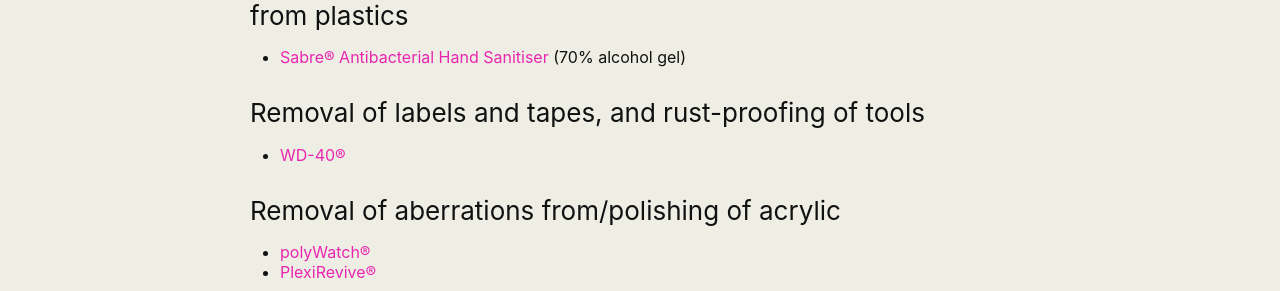
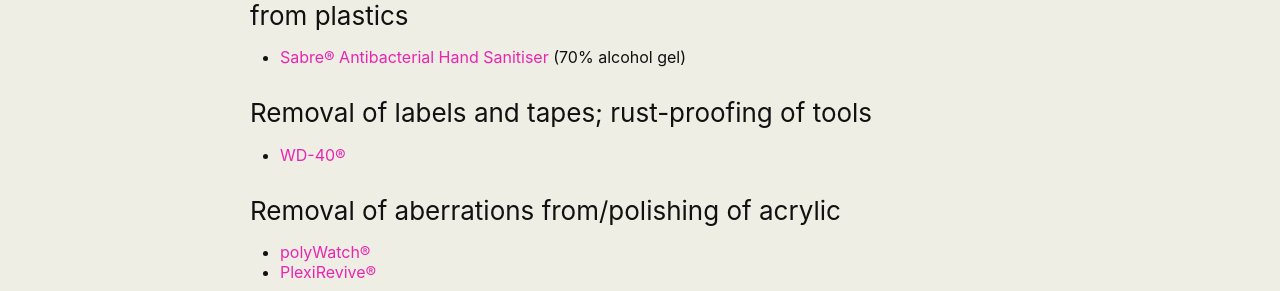
Before and after one commit to martbetz/martbetz.github.io, a Jekyll site: the page built from servicing-and-repair-resources.html, in a window 1280 px wide. Shown: the part 1128-1419 px from the top of the page. Built offline with Jekyll 4.4.1, drawn with Linux system fonts in a browser that asks for light colours.

Commit message:
Update servicing-and-repair-resources.html

```diff
--- a/servicing-and-repair-resources.html
+++ b/servicing-and-repair-resources.html
@@ -52,7 +52,7 @@
 <ul>
 <li><a href="https://home.bargains/product/l18821/sabre-antibacterial-hand-sanitiser-24-x-500ml">Sabre® Antibacterial Hand Sanitiser</a> (70% alcohol gel)</li>
 </ul>
-<h3> Removal of labels and tapes, and rust-proofing of tools</h3>
+<h3> Removal of labels and tapes; rust-proofing of tools</h3>
 <ul>
 <li><a href="https://wd40.co.uk/product/wd-40-multi-use-product-original/">WD-40®</a></li>
 </ul>
```
